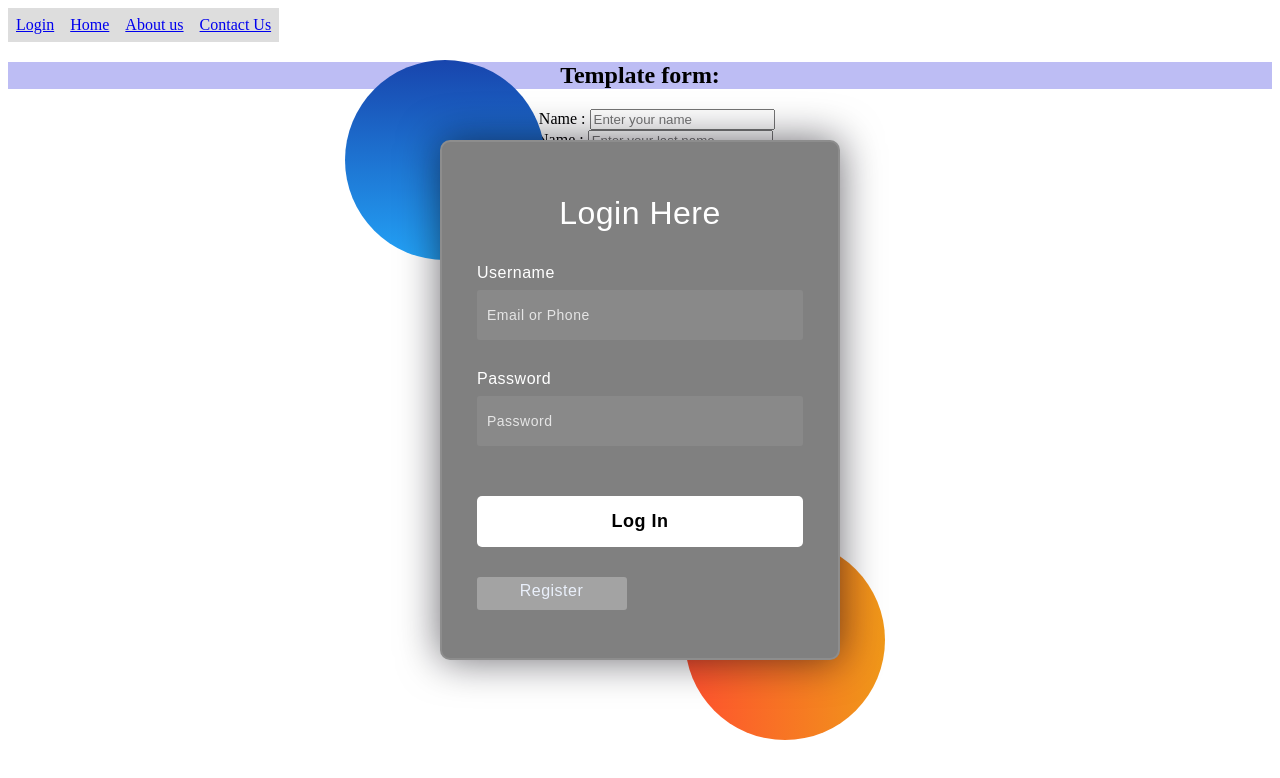
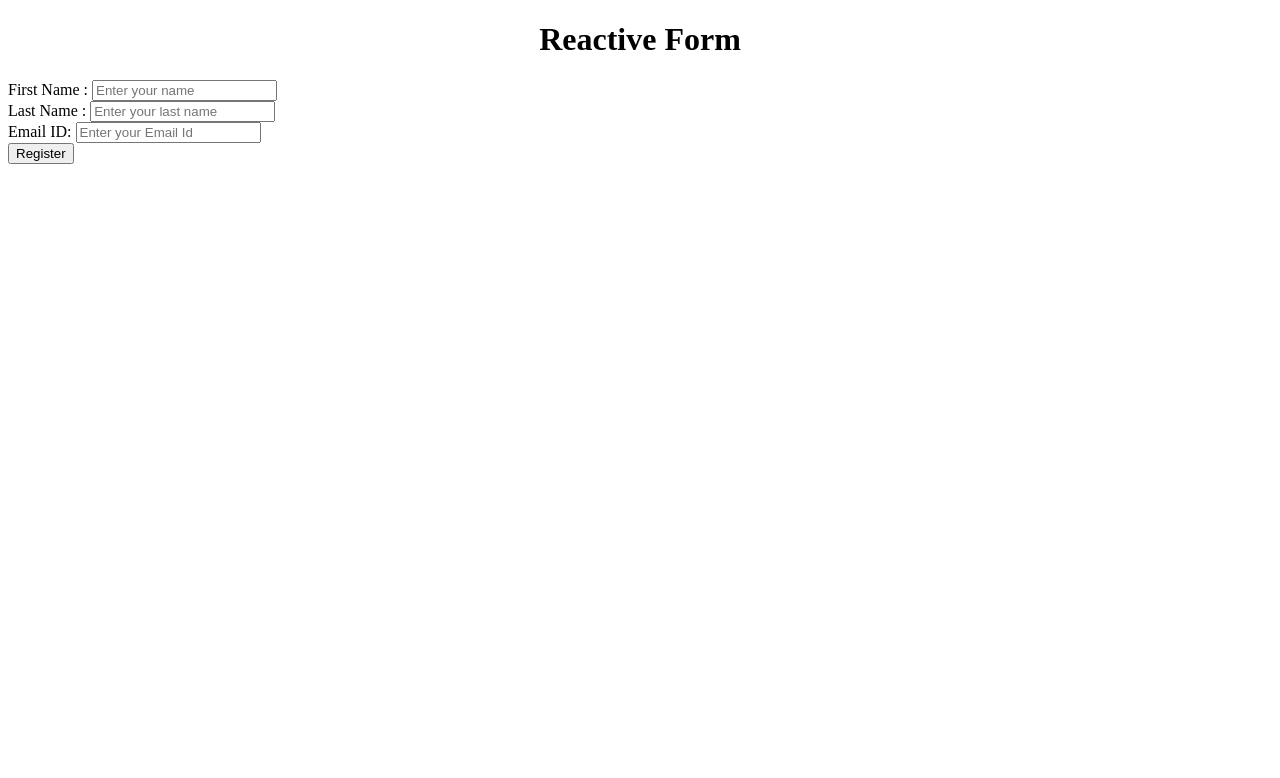
Before and after one commit to saket-kr-jha/Angular_practice, an Angular app: page / in a window 1280 px wide. Shown: the top 778 px of the page. Built offline with nearby package versions, Linux system fonts and the light colour scheme.

Commit message:
Reactive form

```diff
--- a/src/app/app.component.html
+++ b/src/app/app.component.html
@@ -1,4 +1,4 @@
-<div class="nav navbar">
+<!-- div class="nav navbar">
   <ul>
     <li><a routerLink="login">Login</a></li>
     <li><a routerLink="home">Home</a></li>
@@ -10,4 +10,6 @@
   <app-template-form></app-template-form>
 </div>
 
-<router-outlet></router-outlet>
+<router-outlet></router-outlet>< -->
+
+<app-reactive-form></app-reactive-form>
--- a/src/app/app.component.ts
+++ b/src/app/app.component.ts
@@ -2,11 +2,12 @@ import { Component } from '@angular/core';
 import { RouterLink, RouterOutlet } from '@angular/router';
 import { HomeComponent } from './home/home.component';
 import { TemplateFormComponent } from './template-form/template-form.component';
+import { ReactiveFormComponent } from './reactive-form/reactive-form.component';
 
 @Component({
   selector: 'app-root',
   standalone: true,
-  imports: [RouterOutlet, HomeComponent, RouterLink, TemplateFormComponent],
+  imports: [RouterOutlet, HomeComponent, RouterLink, TemplateFormComponent, ReactiveFormComponent],
   templateUrl: './app.component.html',
   styleUrl: './app.component.scss'
 })
--- /dev/null
+++ b/src/app/reactive-form/reactive-form.component.html
@@ -0,0 +1,17 @@
+<h1> Reactive Form </h1>
+<div class="form-container">
+    <form [formGroup] = "regForm" (ngSubmit)="register()">
+        <div>
+            First Name : <input type="text" name="firstName" placeholder="Enter your name" formControlName = "firstName" >
+        </div>
+        <div>
+            Last Name : <input type="text" name="lastName" placeholder="Enter your last name" formControlName = "lastName">
+        </div>
+        <div>
+            Email ID: <input type="text" name="email" placeholder="Enter your Email Id" formControlName = "email">
+        </div>
+        <div>
+            <input type="submit" value="Register">
+        </div>
+    </form>
+</div>
--- /dev/null
+++ b/src/app/reactive-form/reactive-form.component.scss
@@ -0,0 +1,3 @@
+h1{
+    text-align: center;
+}
--- /dev/null
+++ b/src/app/reactive-form/reactive-form.component.ts
@@ -0,0 +1,40 @@
+import { Component, OnInit } from '@angular/core';
+import { FormBuilder, FormControl, FormGroup, ReactiveFormsModule } from '@angular/forms';
+
+@Component({
+  selector: 'app-reactive-form',
+  standalone: true,
+  imports: [ReactiveFormsModule],
+  templateUrl: './reactive-form.component.html',
+  styleUrl: './reactive-form.component.scss'
+})
+export class ReactiveFormComponent implements OnInit {
+
+  regForm! : FormGroup;
+
+  constructor(private _fb : FormBuilder){}
+
+  ngOnInit(){
+    // this.regForm = new FormGroup({
+    //   id: new FormControl(),
+    //   firstName: new FormControl(),
+    //   lastName: new FormControl(),
+    //   email: new FormControl(),
+    //   mobile: new FormControl(),
+    // })
+
+    this.regForm = this._fb.group({
+      id: new FormControl(),
+      firstName: new FormControl(),
+      lastName: new FormControl(),
+      email: new FormControl(),
+      mobile: new FormControl(),
+
+    });
+  }
+
+  register(){
+    console.log(this.regForm.value);
+  }
+
+}
```
Also changed, not shown: 1 other file (tests, documents, lock files or other folders).
